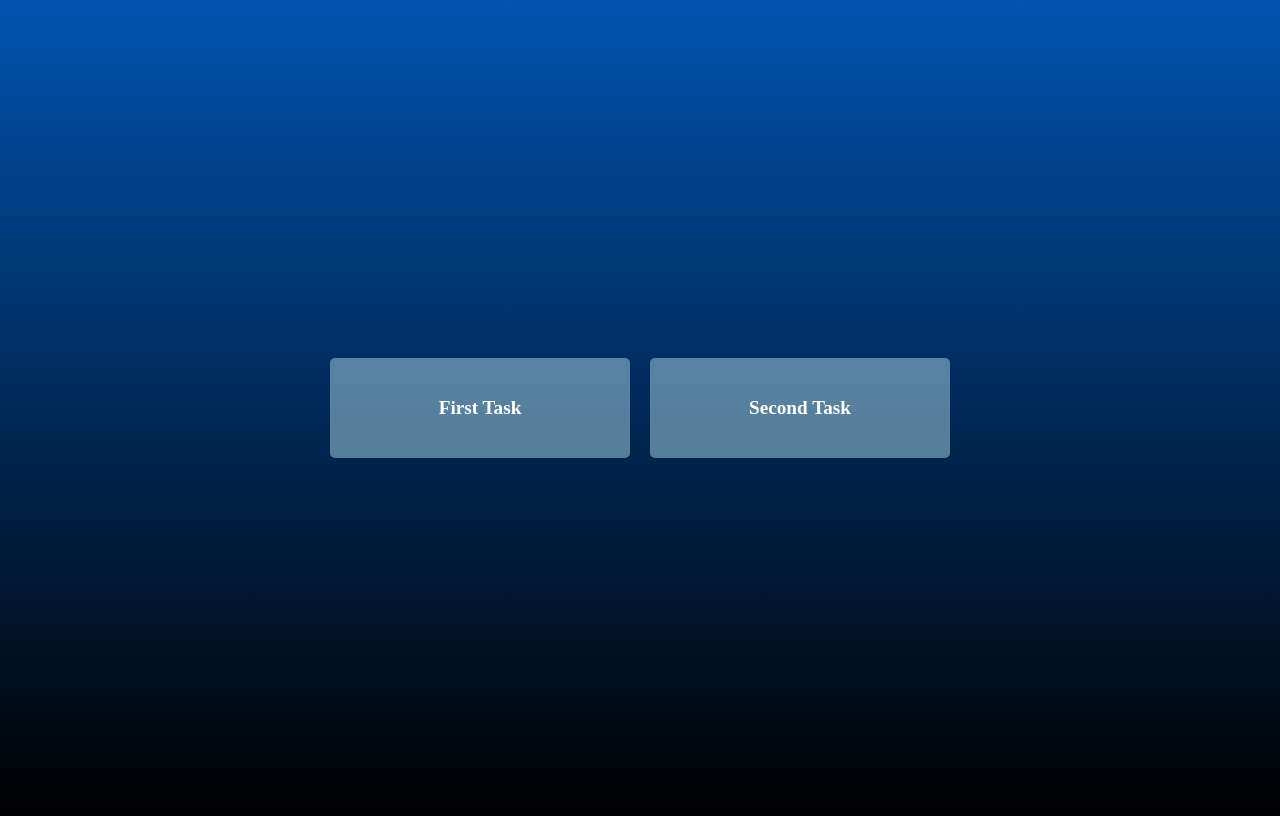
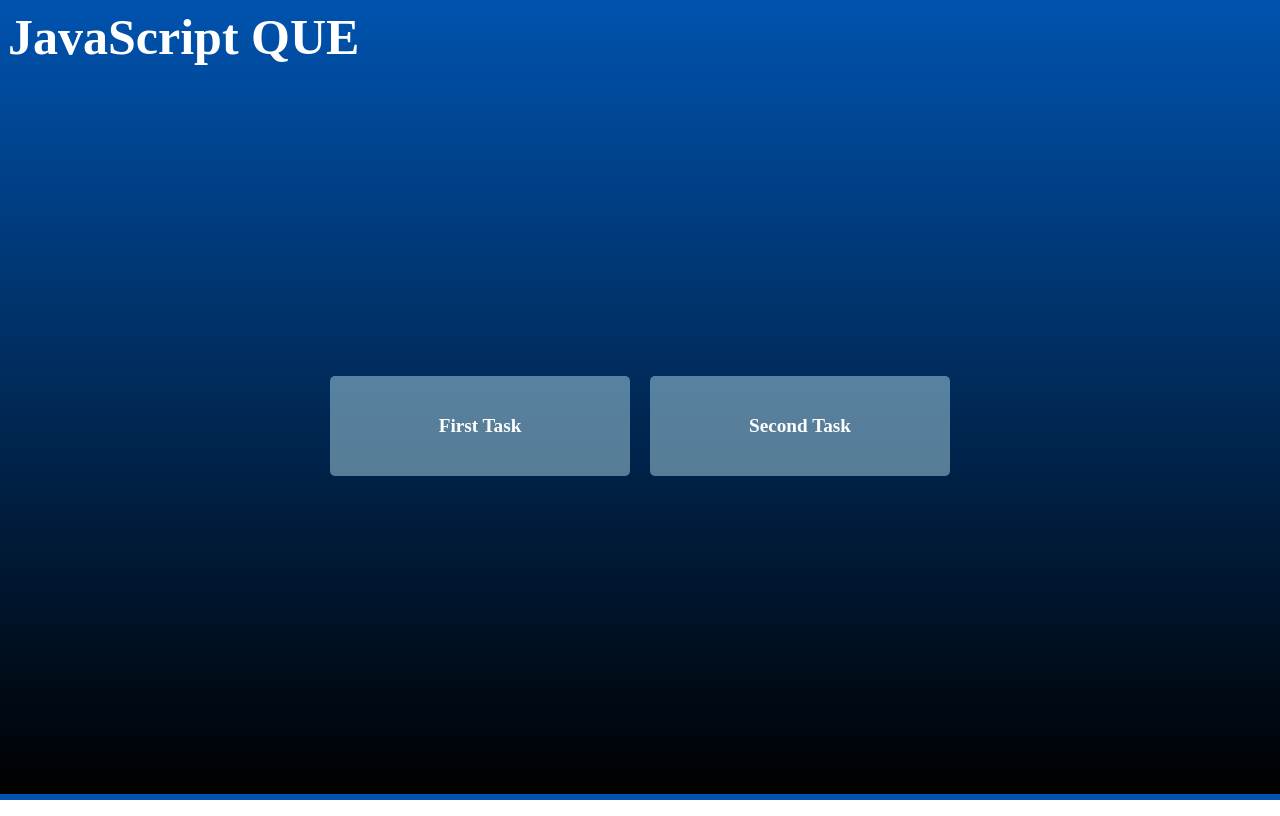
Before and after one commit to Kavishka-Prabashara/Assignment-08, a plain HTML site: page index.html in a window 1280 px wide. Drawn offline with Linux system fonts and the light colour scheme.

Commit message:
Updated index.html

```diff
--- a/index.html
+++ b/index.html
@@ -3,10 +3,18 @@
 <head>
     <meta charset="UTF-8">
     <title>Home</title>
+    <link href="style/normalize.css">
     <style>
         body {
             background: linear-gradient(to bottom, #0053af 0%, #000000 100%);
         }
+        #title {
+            font-size: 50px;
+            font-family: "Samsung Sans", serif;
+            color: white;
+            margin: 0;
+        }
+
         #container {
             display: grid;
             grid-template-columns: auto;
@@ -14,7 +22,7 @@
             justify-content: center;
             align-items: center;
             gap: 20px;
-            height: 100vh;
+            height: 90vh;
         }
 
         .buttons {
@@ -53,6 +61,7 @@
     </style>
 </head>
 <body>
+    <h3 id="title">JavaScript QUE</h3>
     <div id="container">
         <button class="buttons" id="first_task">
             First Task
```
